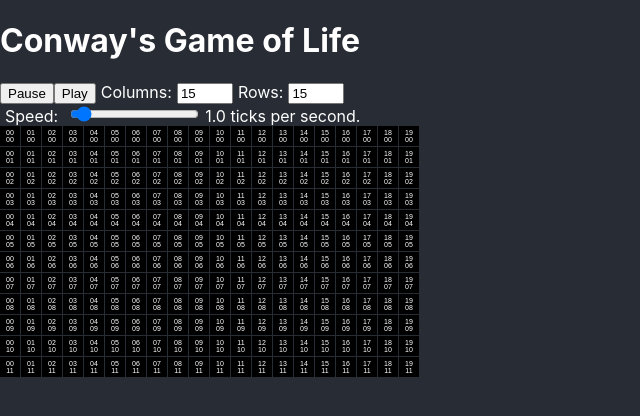
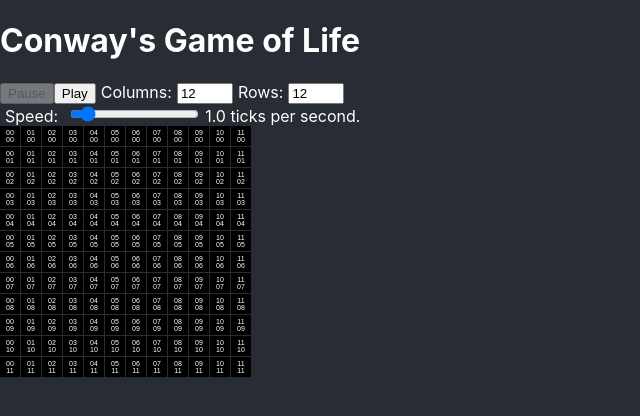
Before and after one commit to michaeljfuller/game-of-life, a React (Create React App) app: page / in a window 1280 px wide. Shown: the top 416 px of the page, without its empty margins (0-640 px from the left). Built offline with nearby package versions, Linux system fonts and the light colour scheme.

Commit message:
Move controls state to App

```diff
--- a/src/App.tsx
+++ b/src/App.tsx
@@ -2,20 +2,42 @@ import React from 'react';
 import {Game} from "./components/Game/Game";
 import {Controls} from "./components/Controls/Controls";
 
+// TODO Add Error Boundary
+
 function App() {
-  return (
-    <div>
+    const playing = useSetBool(false);
+    const [rows, setRows] = React.useState(12);
+    const [columns, setColumns] = React.useState(12);
+    const [speed, setSpeed] = React.useState(1);
+    return <div>
         <h1>Conway's Game of Life</h1>
         <Controls
-            onPause={() => console.log('onPause')}
-            onPlay={() => console.log('onPlay')}
-            onSetRows={n => console.log('onSetRows', n)}
-            onSetColumns={n => console.log('onSetColumns', n)}
-            onSetSpeed={n => console.log('onSetSpeed', n)}
+            playing={playing.value}
+            rows={rows}
+            columns={columns}
+            speed={speed}
+
+            onPause={playing.setFalse}
+            onPlay={playing.setTrue}
+            onSetRows={setRows}
+            onSetColumns={setColumns}
+            onSetSpeed={setSpeed}
         />
-        <Game rows={12} columns={20} />
-    </div>
-  );
+        <Game
+            rows={rows}
+            columns={columns}
+            ticksPerSecond={speed}
+        />
+    </div>;
 }
 
 export default App;
+
+function useSetBool(
+    initialValue: boolean
+) {
+    const [value, setValue] = React.useState(initialValue);
+    const setTrue = React.useCallback(() => setValue(true), [setValue]);
+    const setFalse = React.useCallback(() => setValue(false), [setValue]);
+    return { value, setValue, setTrue, setFalse };
+}
--- a/src/components/Controls/Controls.tsx
+++ b/src/components/Controls/Controls.tsx
@@ -3,10 +3,14 @@ import styles from "./Controls.module.css";
 
 const ROWS_MIN = 12, COLUMNS_MIN = 12;
 const ROWS_MAX = 50, COLUMNS_MAX = 50;
-const ROWS_INIT = 15, COLUMNS_INIT = 15;
-const SPEED_MIN = 0.5, SPEED_MAX = 10, SPEED_INIT = 1, SPEED_STEP = 0.1;
+const SPEED_MIN = 0.1, SPEED_MAX = 10, SPEED_STEP = 0.1;
 
 export interface ControlsProps {
+    playing: boolean;
+    rows: number;
+    columns: number;
+    speed: number;
+
     onPause: () => void;
     onPlay: () => void;
     onSetRows: (rows: number) => void;
@@ -14,22 +18,22 @@ export interface ControlsProps {
     onSetSpeed: (speed: number) => void;
 }
 export function Controls(props: ControlsProps) {
-    const rows = useNumberInput(ROWS_INIT, props.onSetRows);
-    const columns = useNumberInput(COLUMNS_INIT, props.onSetColumns);
-    const speed = useNumberInput(SPEED_INIT, props.onSetSpeed);
+    const onRows = useNumberInput(props.onSetRows);
+    const onColumns = useNumberInput(props.onSetColumns);
+    const onSpeed = useNumberInput(props.onSetSpeed);
 
     return <div className={styles.Controls}>
         <div>
 
-            <button data-testid="pause-btn" onClick={props.onPause}>Pause</button>
-            <button data-testid="play-btn"  onClick={props.onPlay}>Play</button>
+            <button data-testid="pause-btn" onClick={props.onPause} disabled={!props.playing}>Pause</button>
+            <button data-testid="play-btn"  onClick={props.onPlay} disabled={props.playing}>Play</button>
 
             <label htmlFor="columns-input">Columns:</label>
             <input
                 id="columns-input"
                 data-testid="columns-input"
-                onInput={columns.callback}
-                value={columns.value}
+                onInput={onColumns}
+                value={props.columns}
                 type="number"
                 min={ROWS_MIN}
                 max={ROWS_MAX}
@@ -39,8 +43,8 @@ export function Controls(props: ControlsProps) {
             <input
                 id="rows-input"
                 data-testid="rows-input"
-                onInput={rows.callback}
-                value={rows.value}
+                onInput={onRows}
+                value={props.rows}
                 type="number"
                 min={COLUMNS_MIN}
                 max={COLUMNS_MAX}
@@ -52,29 +56,25 @@ export function Controls(props: ControlsProps) {
             <input
                 id="speed-input"
                 data-testid="speed-input"
-                onInput={speed.callback}
-                value={speed.value}
+                onInput={onSpeed}
+                value={props.speed}
                 type="range"
                 step={SPEED_STEP}
                 min={SPEED_MIN}
                 max={SPEED_MAX}
             /> {/** TODO Make slider exponential */}
-            <span>{speed.value.toFixed(1)} ticks per second.</span>
+            <span>{props.speed.toFixed(1)} ticks per second.</span>
 
         </div>
     </div>;
 }
 
 function useNumberInput(
-    initialValue: number,
-    handler: (num: number) => void
+    callback: (num: number) => void
 ) {
-    const [value, setValue] = React.useState(initialValue)
-    const callback = React.useCallback((event: FormEvent) => {
+    return React.useCallback((event: FormEvent) => {
         const input = event.target as HTMLInputElement;
         const number = input.valueAsNumber;
-        setValue(number);
-        handler && handler(number);
-    }, [handler, setValue]);
-    return { value, setValue, callback };
+        callback(number);
+    }, [callback]);
 }
```
Also changed, not shown: 1 other file (tests, documents, lock files or other folders).
